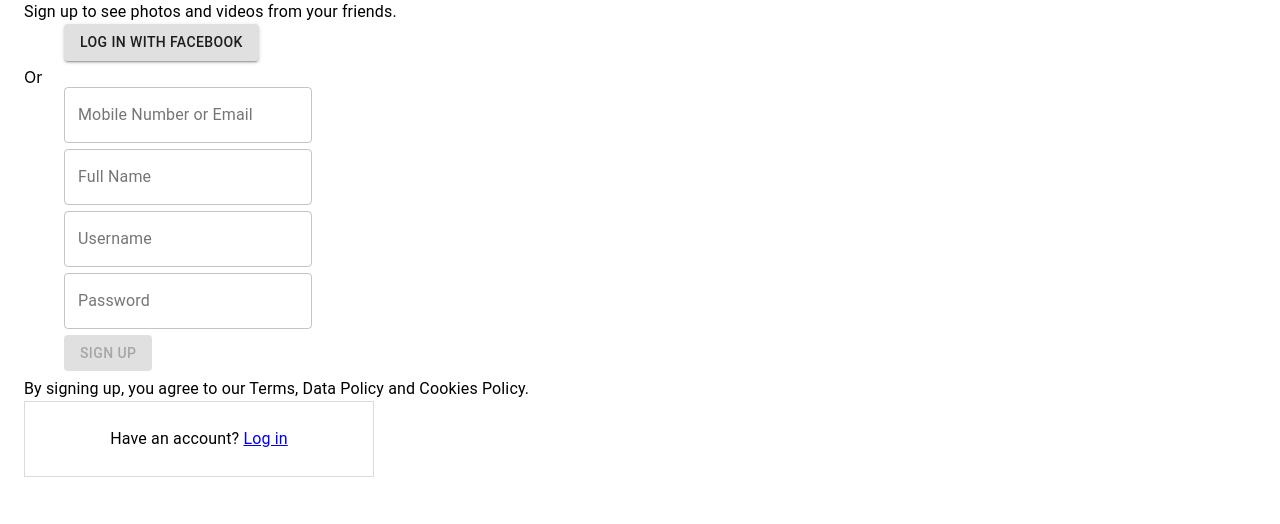
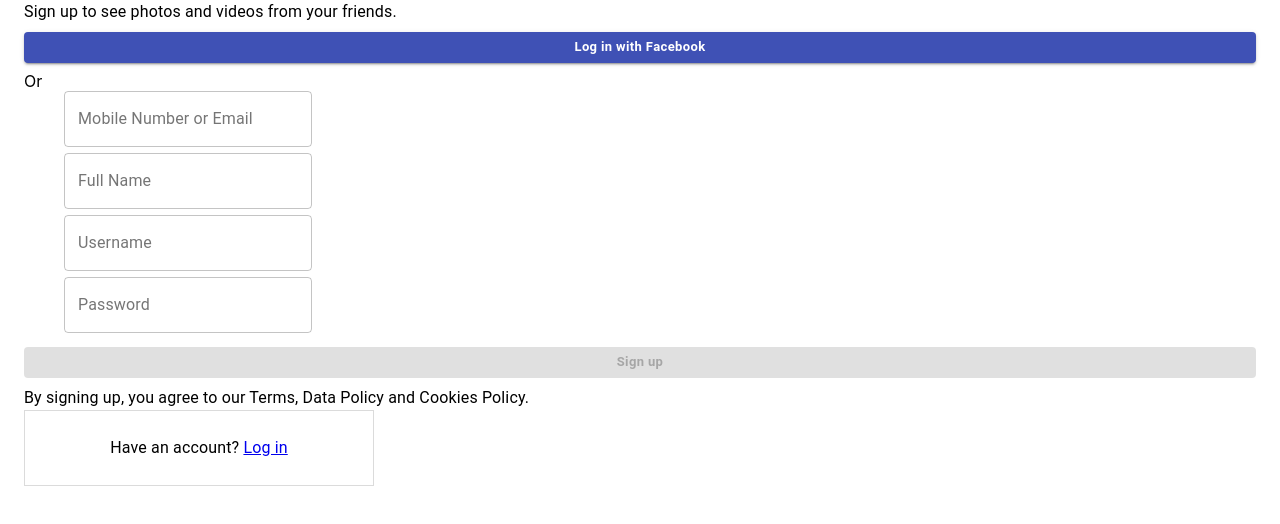
Before and after one commit to shogo54/instagram-clone, a React (Create React App) app: page / in a window 1280 px wide. Shown: the top 524 px of the page. Built offline with nearby package versions, Linux system fonts and the light colour scheme; no server answers.

Commit message:
Add styling to Button component

```diff
--- a/src/components/Button/index.tsx
+++ b/src/components/Button/index.tsx
@@ -1,14 +1,21 @@
 import React from 'react';
 import MuiButton, { ButtonProps } from '@material-ui/core/Button';
-// import './index.css';
+import { useStyles } from './style';
 
 const Button: React.FC<ButtonProps> = ({ children, ...props }) => {
+  const classes = useStyles();
+
   return (
-    <div className='btn'>
-      <MuiButton variant='contained' {...props}>
-        {children}
-      </MuiButton>
-    </div>
+    <MuiButton
+      variant='contained'
+      size='small'
+      color='primary'
+      fullWidth
+      classes={classes}
+      {...props}
+    >
+      {children}
+    </MuiButton>
   );
 };
 
--- /dev/null
+++ b/src/components/Button/style.ts
@@ -0,0 +1,11 @@
+import { makeStyles } from '@material-ui/core';
+
+export const useStyles = makeStyles({
+  root: {
+    margin: '8px 0',
+  },
+  label: {
+    textTransform: 'none',
+    fontWeight: 700,
+  },
+});
```
